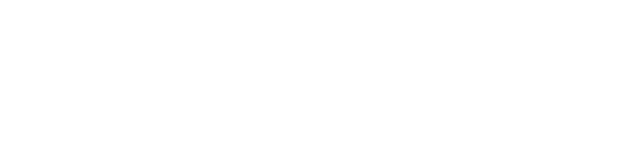
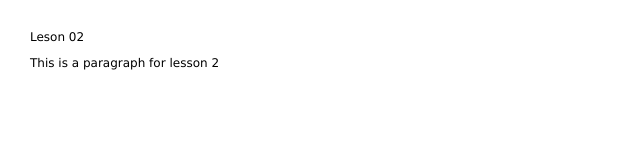
Before and after one commit to ToddR83/CMOP2068-Lesson02-2, a plain HTML site: page week2-lesson2/index.html in a window 1280 px wide. Shown: the whole page, without its empty margins (0-640 px from the left). Drawn offline with Linux system fonts and the light colour scheme.

Commit message:
Changed main.css, added body styling

```diff
--- a/week2-lesson2/Styles/main.css
+++ b/week2-lesson2/Styles/main.css
@@ -1,2 +1,5 @@
 body {
+    margin: 30px;
+    font-family: 'Lucida Sans', 'Lucida Sans Regular', 'Lucida Grande', 'Lucida Sans Unicode', Geneva, Verdana, sans-serif;
+    font-size: 12px;
 }
--- a/week2-lesson2/index.html
+++ b/week2-lesson2/index.html
@@ -6,7 +6,8 @@
     <link href="Styles/main.css" rel="stylesheet" />
 </head>
 <body>
-
+    <header>Leson 02</header>
+    <p>This is a paragraph for lesson 2</p>
 
     <!--JavaScript Lives here-->
     <script src="Scripts/main.js"></script>
```
